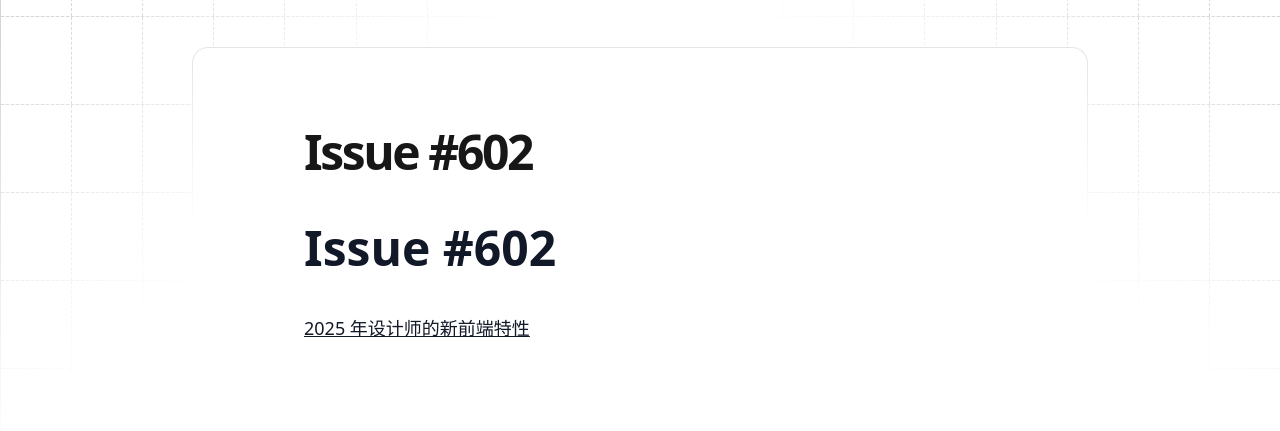
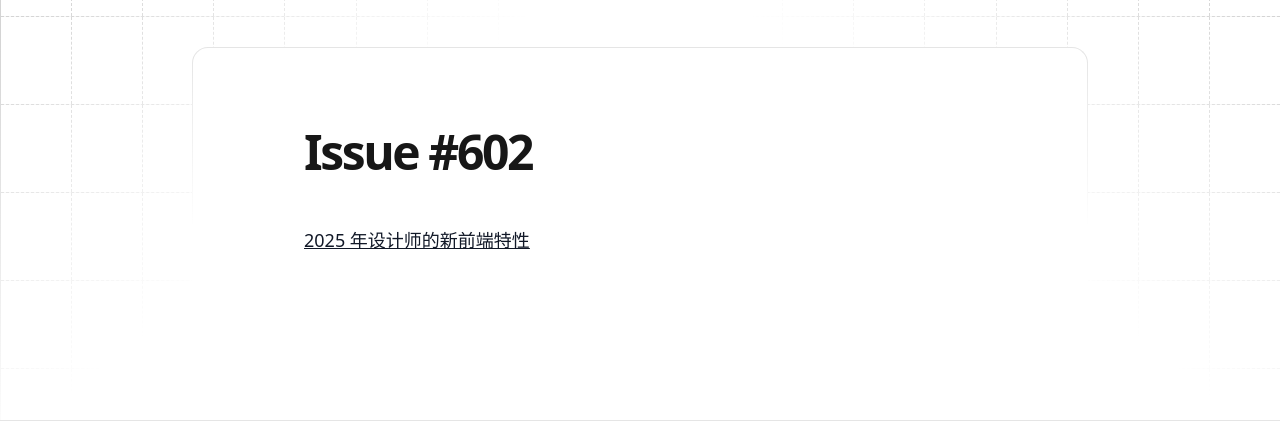
Before and after one commit to wiirhan/wiirhan.github.io, an Astro site: page /css-weekly/issue-602 in a window 1280 px wide. Shown: the part 73-504 px from the top of the page. Built offline with nearby package versions, Linux system fonts and the light colour scheme; Astro itself is replaced by a stand-in of ours.

Commit message:
feat: remove title

```diff
--- a/src/content/css-weekly/issue-602.md
+++ b/src/content/css-weekly/issue-602.md
@@ -5,6 +5,4 @@ dateFormatted: Jan 12 2025
 type: weekly
 ---
 
-# Issue #602
-
 [2025 年设计师的新前端特性](./new-front-end-features)
```
